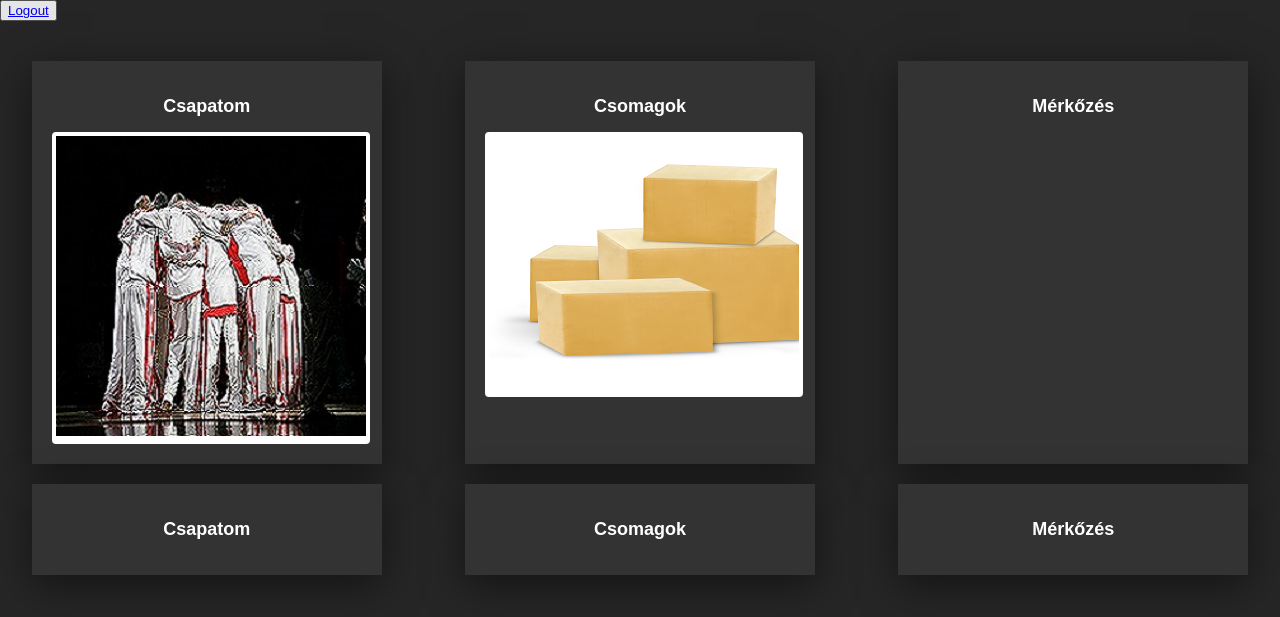
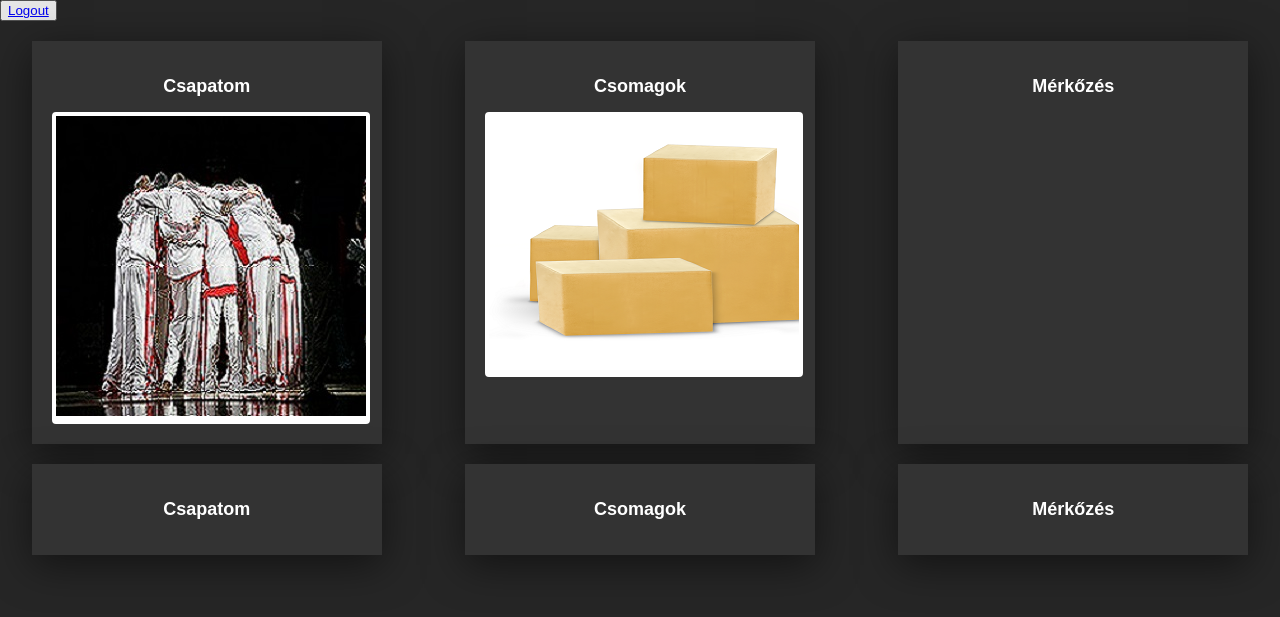
Before and after one commit to xvs921/Kosarlabda_app, a PHP site: page /menu.php in a window 1280 px wide. Shown: the top 617 px of the page. Run offline with PHP 8.4, Linux system fonts and the light colour scheme; the visitor is signed in with stand-in values (Sample User, id 1).

Commit message:
menu kinézet nevének módosítása

```diff
--- a/menu.php
+++ b/menu.php
@@ -14,7 +14,7 @@ if(isset($_GET["action"]) && $_GET["action"] == "cmd_logout")
 	<meta charset="utf-8">
 	<meta name="viewport" content="width=device-width, initial-scale=1.0">
 	<title>Testimonials Card</title>
-	<link rel="stylesheet" href="menustyle.css">
+	<link rel="stylesheet" href="menust.css">
 </head>
 <body>
 <span class="as"><button><a href="menu.php?action=cmd_logout">Logout</a></button></span>
--- a/menustyle.css
+++ b/menust.css
@@ -7,16 +7,9 @@ body
 	font-family: sans-serif;
 	background: #262626;
 }
-#as
-{
-  position: absolute;
-  top: 8px;
-  right: 16px;
-  font-size: 18px;
-}
 .testimonials
 {
-	margin: 40px auto 100px;
+	margin: 20px auto 100px;
 	display: grid;
 	grid-template-columns: repeat( auto-fit, minmax(350px, 1fr));
 	grid-gap: 20px;
```
